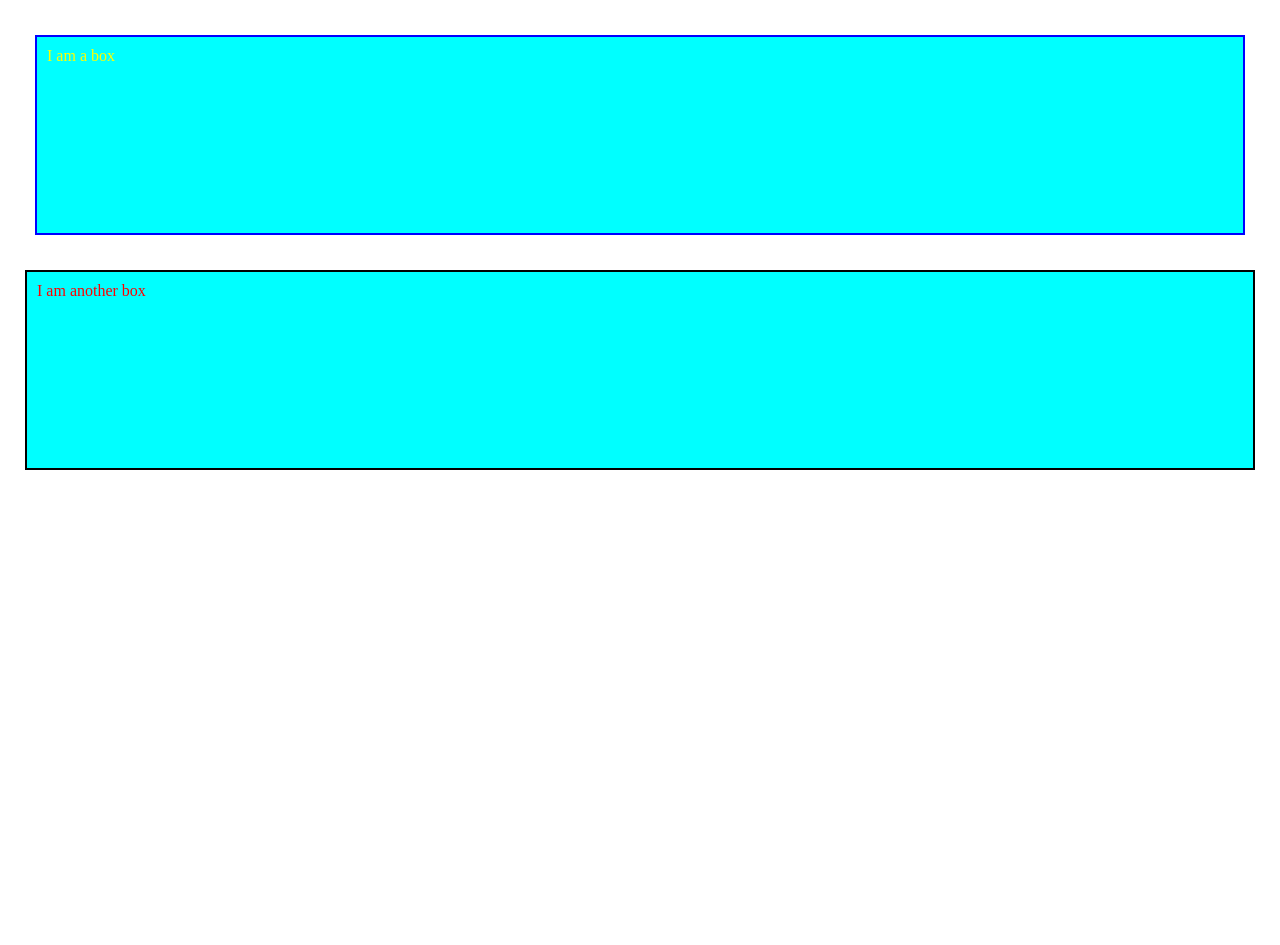
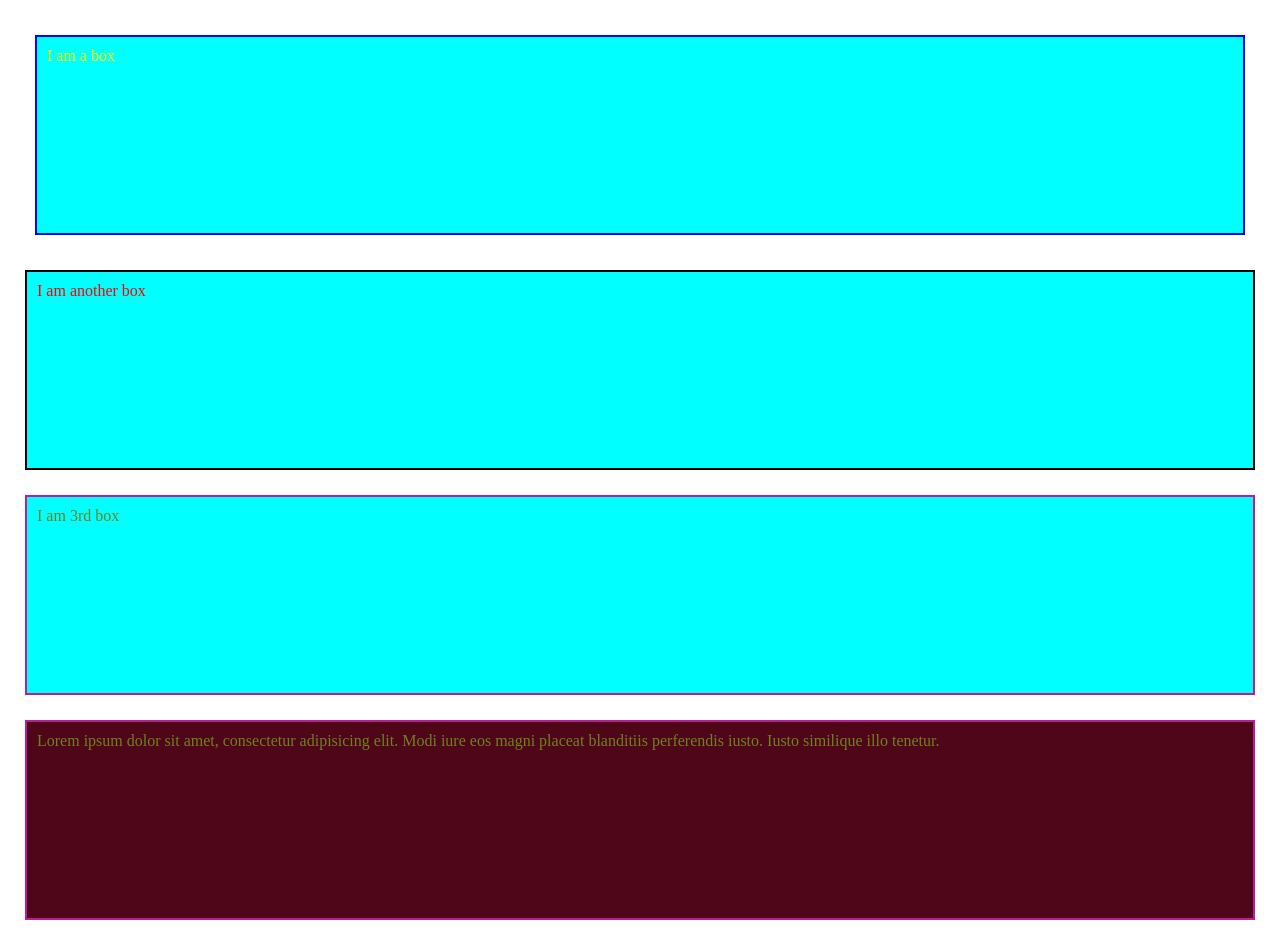
Before and after one commit to DFxHanma/Sigma-Web-Development-Course, a plain HTML site: page Video 18 CSS Box Model - Margin, Padding & Borders/index.html in a window 1280 px wide. Before the commit the page ends 800 px from the top, so only its background shows below. Drawn offline with Linux system fonts and the light colour scheme.

Commit message:
Understanding

```diff
--- a/Video 18 CSS Box Model - Margin, Padding & Borders/index.html
+++ b/Video 18 CSS Box Model - Margin, Padding & Borders/index.html
@@ -13,6 +13,9 @@
 
         .box {
             background-color: aqua;
+        }
+        #green{
+            background-color: rgb(78, 6, 24);
         }
 
         .box1 {
@@ -32,12 +35,33 @@
             height: 200px;
             box-sizing: border-box;
         }
+
+        .box3 {
+            color: rgb(113, 128, 32);
+            padding: 10px;
+            margin: 25px;
+            border: 2px solid rgb(186, 29, 150);
+            height: 200px;
+            box-sizing: border-box;
+        }
+
+        #green{
+            color: rgb(113, 128, 32);
+            padding: 10px;
+            margin: 25px;
+            border: 2px solid rgb(186, 29, 150);
+            height: 200px;
+            box-sizing: border-box;
+
+        }
     </style>
 </head>
 
 <body>
     <div class="box box1">I am a box</div>
     <div class="box box2">I am another box</div>
+    <div class="box box3">I am 3rd box</div>
+    <div id="green">Lorem ipsum dolor sit amet, consectetur adipisicing elit. Modi iure eos magni placeat blanditiis perferendis iusto. Iusto similique illo tenetur.</div>
 </body>
 
 </html>
```
